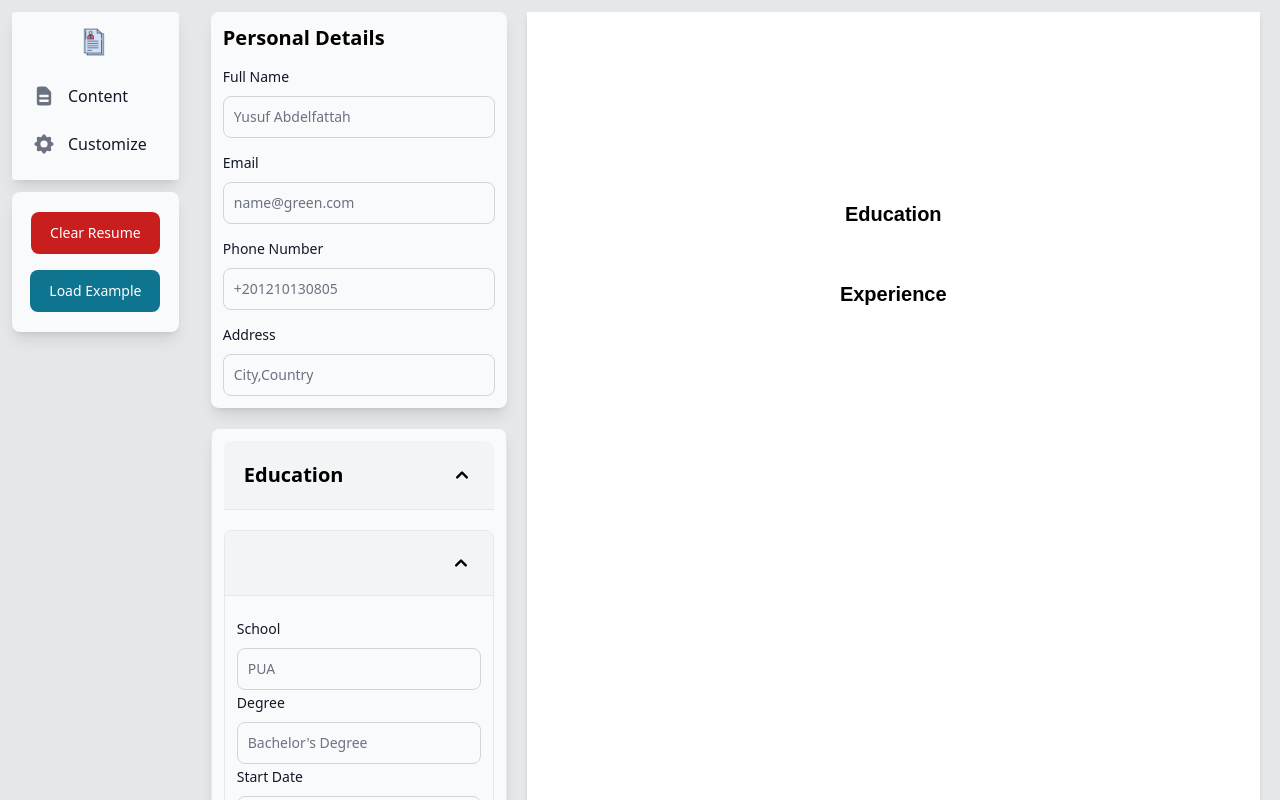
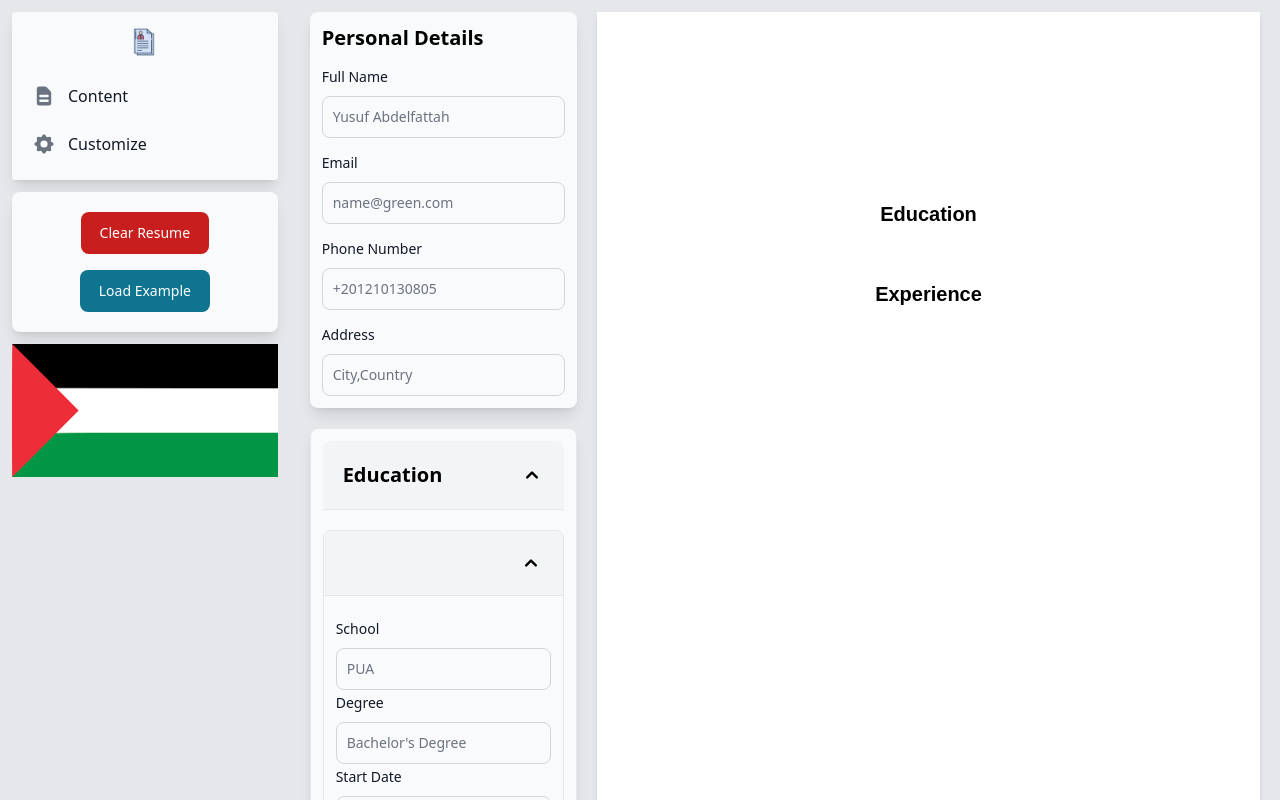
Before and after one commit to YUSUF-SELEIM/React_CV_Builder, a React (Vite) app: page / in a window 1280 px wide. Shown: the top 800 px of the page. Built offline with nearby package versions, Linux system fonts and the light colour scheme.

Commit message:
Added The Flag of Glory

```diff
--- a/src/App.jsx
+++ b/src/App.jsx
@@ -199,6 +199,7 @@ export default function App() {
           <ClearResume handleClearResume={handleClearResume}></ClearResume>
           <LoadExample handleDebugData={handleDebugData}></LoadExample>
         </div>
+        <div className="mt-3"><img src="src/assets/flag.png" alt="" /></div>
       </div>
       <div className="flex flex-col w-full  gap-5 md:w-[25%]">
         {activeTab === "0" && (
```
